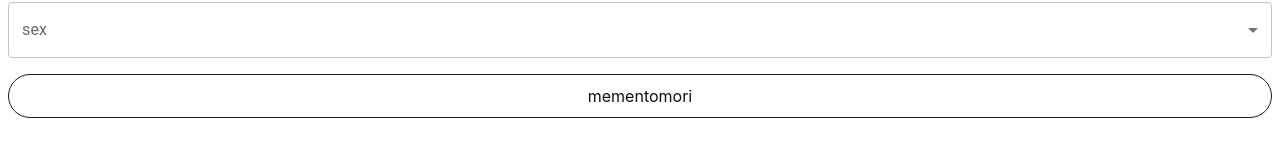
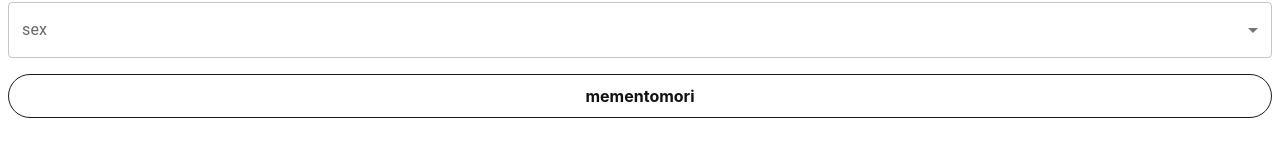
Before and after one commit to rlagudals95/memento_next, a Next.js app: page /SettingPage in a window 1280 px wide. Shown: the part 406-562 px from the top of the page. Built offline with nearby package versions, Linux system fonts and the light colour scheme.

Commit message:
feat: cta button fontWeight 700

```diff
--- a/src/pages/InitPage.tsx
+++ b/src/pages/InitPage.tsx
@@ -107,7 +107,7 @@ const InitPage = () => {
           }}
           onClick={handleClickGoSettingPage}
         >
-          <p>mementomori</p>
+          <p style={{fontWeight: 700}}>mementomori</p>
         </Button>
       </div>
     </SectionWrapper>,
--- a/src/pages/SettingPage.tsx
+++ b/src/pages/SettingPage.tsx
@@ -126,7 +126,7 @@ const SettingPage = () => {
             }}
             onClick={handleClickSubmit}
           >
-            <p>mementomori</p>
+            <p style={{fontWeight: 700}}>mementomori</p>
           </Button>
         </LocalizationProvider>
       </Container>
```
